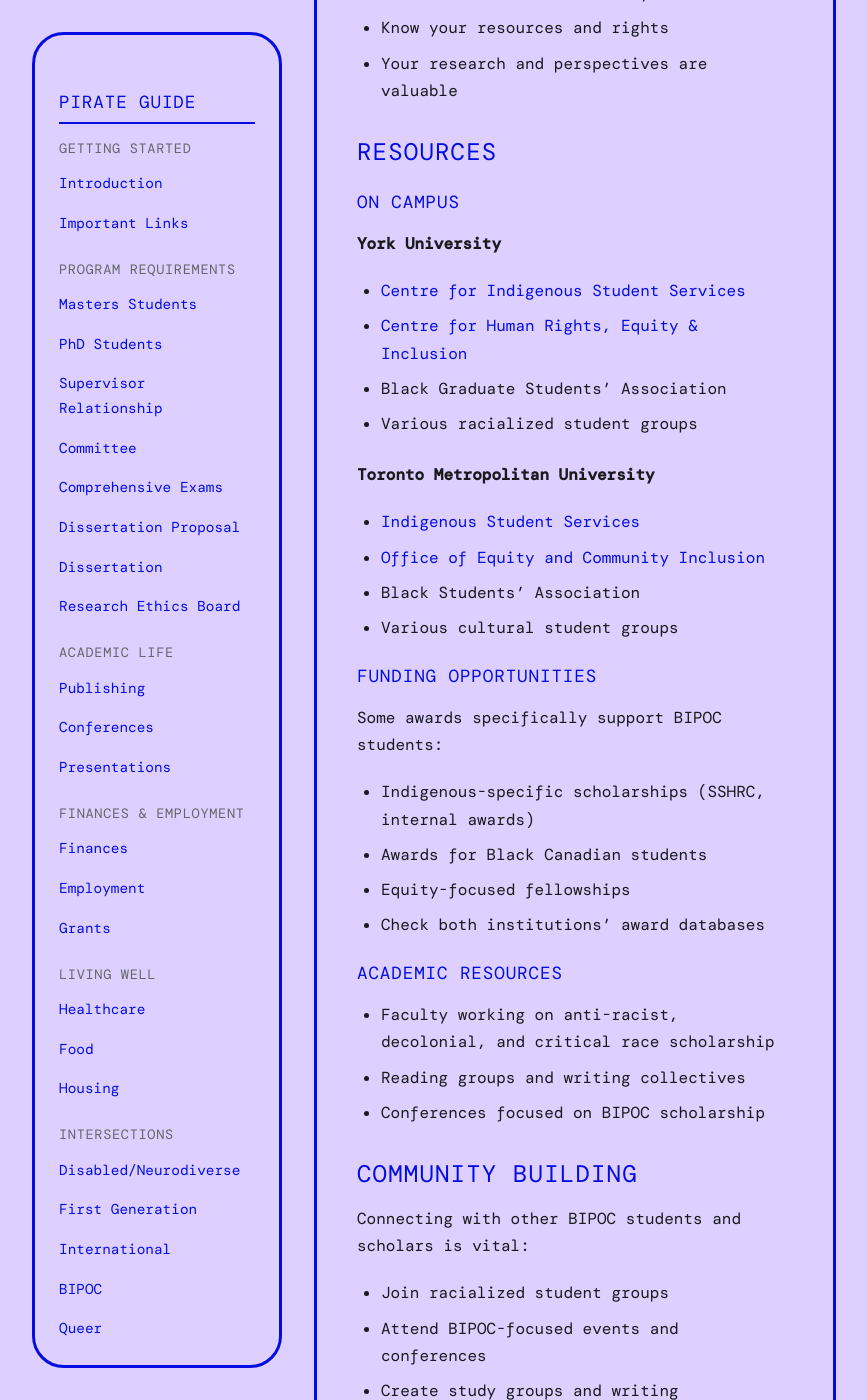
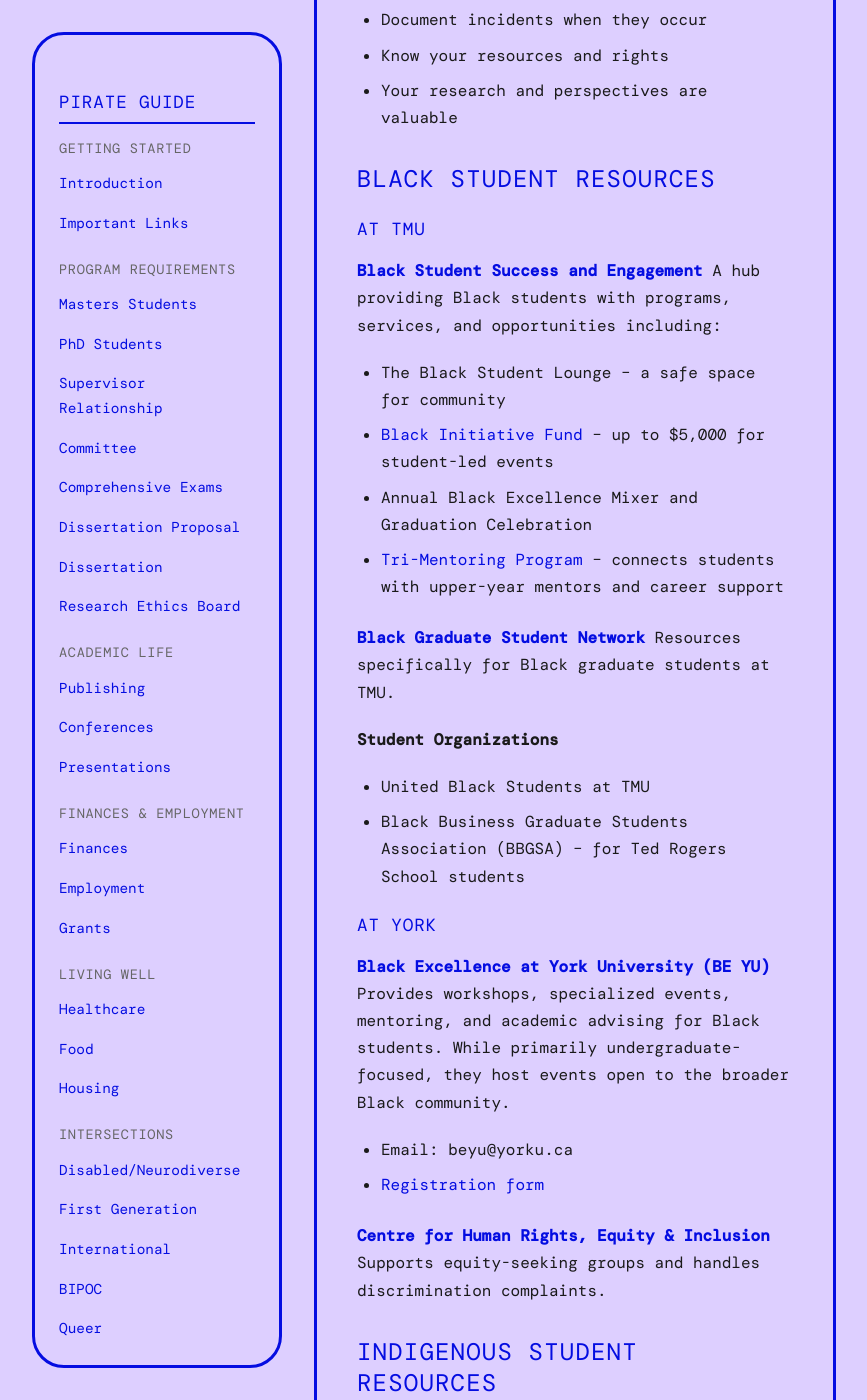
Before and after one commit to iowyth/sorce, a Jekyll site: the page built from _wiki/intersections/bipoc.md, in a window 1280 px wide and 1400 px high, scrolled down 1323 px. Shown: the whole window, without its empty margins (206-1073 px from the left). Built offline with Jekyll 4.4.1, drawn with Linux system fonts in a browser that asks for light colours; some web fonts are replaced; comment, search, counter and statistics services are not loaded; some of the changed text lies outside the part shown.

Commit message:
Replace generic BIPOC page with real York/TMU resources
- Add specific Black student resources: TMU Black Student Success and Engagement,
  Black Graduate Student Network, BE YU at York
- Add Indigenous resources: Gdoo-maawnjidimi Mompii at TMU, CISS at York with
  actual contact info and services
- Add real funding: TMU Black Graduate Student Awards (Fellowship k,
  Scholarship k, Bursary), Indigenous Graduate Scholarship, SAGE Award,
  TFA awards, Bennett Family Scholarship at York
- Add Indigenous and Black Flourishing Fund, MEIE BIPOC Award
- Include actual staff contacts and AwardSpring application info
- Remove generic placeholders like 'various cultural student groups'

Co-Authored-By: Claude Opus 4.5 <noreply@anthropic.com>

```diff
--- a/_wiki/intersections/bipoc.md
+++ b/_wiki/intersections/bipoc.md
@@ -4,7 +4,7 @@ permalink: /wiki/intersections/bipoc/
 section: Intersections
 ---
 
-Black, Indigenous, and People of Colour (BIPOC) students navigate academia while often facing systemic barriers, microaggressions, and additional labour. This section gathers resources and advice.
+Black, Indigenous, and People of Colour (BIPOC) students navigate academia while often facing systemic barriers, microaggressions, and additional labour. This section gathers resources specific to York and TMU.
 
 ## Navigating the Academy
 
@@ -28,58 +28,136 @@ BIPOC students often face:
 - Know your resources and rights
 - Your research and perspectives are valuable
 
-## Resources
+## Black Student Resources
 
-### On Campus
+### At TMU
 
-**York University**
-- [Centre for Indigenous Student Services](https://aboriginal.info.yorku.ca/)
-- [Centre for Human Rights, Equity & Inclusion](https://rights.info.yorku.ca/)
-- Black Graduate Students' Association
-- Various racialized student groups
+**[Black Student Success and Engagement](https://www.torontomu.ca/black-student-success/)**
+A hub providing Black students with programs, services, and opportunities including:
+- The Black Student Lounge – a safe space for community
+- [Black Initiative Fund](https://www.torontomu.ca/black-student-success/get-involved/) – up to $5,000 for student-led events
+- Annual Black Excellence Mixer and Graduation Celebration
+- [Tri-Mentoring Program](https://www.torontomu.ca/black-student-success/get-involved/) – connects students with upper-year mentors and career support
 
-**Toronto Metropolitan University**
-- [Indigenous Student Services](https://www.torontomu.ca/indigenous-student-services/)
-- [Office of Equity and Community Inclusion](https://www.torontomu.ca/equity/)
-- Black Students' Association
-- Various cultural student groups
+**[Black Graduate Student Network](https://www.torontomu.ca/black-student-network/grad-students/)**
+Resources specifically for Black graduate students at TMU.
 
-### Funding Opportunities
+**Student Organizations**
+- United Black Students at TMU
+- Black Business Graduate Students Association (BBGSA) – for Ted Rogers School students
 
-Some awards specifically support BIPOC students:
-- Indigenous-specific scholarships (SSHRC, internal awards)
-- Awards for Black Canadian students
-- Equity-focused fellowships
-- Check both institutions' award databases
+### At York
 
-### Academic Resources
+**[Black Excellence at York University (BE YU)](https://students.yorku.ca/be-yu)**
+Provides workshops, specialized events, mentoring, and academic advising for Black students. While primarily undergraduate-focused, they host events open to the broader Black community.
+- Email: beyu@yorku.ca
+- [Registration form](https://forms.students.yorku.ca/view.php?id=68196)
 
-- Faculty working on anti-racist, decolonial, and critical race scholarship
-- Reading groups and writing collectives
-- Conferences focused on BIPOC scholarship
+**[Centre for Human Rights, Equity & Inclusion](https://rights.info.yorku.ca/)**
+Supports equity-seeking groups and handles discrimination complaints.
 
-## Community Building
+## Indigenous Student Resources
 
-Connecting with other BIPOC students and scholars is vital:
+### At TMU
 
-- Join racialized student groups
-- Attend BIPOC-focused events and conferences
-- Create study groups and writing collectives
-- Support each other
-- Celebrate your successes
+**[Gdoo-maawnjidimi Mompii Indigenous Student Services](https://www.torontomu.ca/indigenous-student-services/)**
+"We Gather Here" – culturally supportive programs balancing academic excellence with traditional teachings and culture.
 
-## Reporting and Addressing Concerns
+Services include:
+- One-on-one academic support from undergraduate to graduate level
+- Help with funding applications and Indigenous sponsorship
+- Cultural programming and community events
+
+**Contacts:**
+- Diane Simone (Learning Support Facilitator): dsimone@torontomu.ca
+- Bradley Gibson (Indigenous Academic Support Advisor): bradley.gibson@torontomu.ca
+- Sloan (Joanne) Miller (Scholarships): sloan.miller@torontomu.ca
+
+### At York
+
+**[Centre for Indigenous Student Services (CISS)](https://aboriginal.info.yorku.ca/)**
+Supports the academic, spiritual, physical, and emotional well-being of Indigenous students.
+
+Services include:
+- Academic and personal counselling
+- Elder-on-Campus Program with Knowledge Keeper Amy Desjarlais
+- Cultural workshops (ribbon skirts, moccasins, beading, hand drums)
+- Laptop lending program
+- Liaison with First Nation communities and funding assistance
+
+**Skennen'kó:wa Gamig** – a log cabin, tipi, and sweat lodge providing dedicated community space.
+
+**Hours:** Monday–Friday, 10am–4pm (Summer: 10am–3:30pm)
+Contact: Randy Pitawanakwat (Coordinator) at rpitawan@yorku.ca
+
+## Funding for Black Graduate Students
+
+### TMU Black Graduate Student Awards
+
+The [Yeates School of Graduate and Postdoctoral Studies](https://www.torontomu.ca/black-graduate-student-awards/) offers several awards for Black graduate students:
+
+- **Black Graduate Student Fellowship** – up to $15,000 annually for full-time research-based students (MA or PhD) with minimum 3.0 GPA
+- **Black Graduate Student Scholarship** – two awards of $5,000 each
+- **Black Graduate Student Bursary** – up to five bursaries between $1,000–$5,000 each
+
+Apply via [AwardSpring](https://torontomu.awardspring.ca/) using your TMU credentials. Results announced mid-September.
+
+### TMU Ted Rogers School Awards
+
+- **Ted Rogers MBA Black Graduate Leadership Award** – deadline January 19, 2026 (email mba@torontomu.ca)
+
+### York University
+
+- **Bennett Family Graduate Scholarship for Black and Indigenous Students** – available at MA and PhD levels
+
+Check York's [Faculty of Graduate Studies awards page](https://www.yorku.ca/gradstudies/students/awards-and-scholarships/) for current opportunities.
+
+## Funding for Indigenous Graduate Students
+
+### TMU Indigenous Graduate Student Awards
+
+Available through the [Yeates School of Graduate and Postdoctoral Studies](https://www.torontomu.ca/graduate/future-students/financing-your-studies/scholarships-awards/indigenous-graduate-scholarship/):
+
+- **Indigenous Graduate Scholarship** – for full-time students with minimum 3.0 GPA who self-identify as Indigenous
+- **Supporting Aboriginal Graduate Enhancement (SAGE) Award** – encourages Indigenous students to pursue graduate studies
+- **Ted Rogers MBA Indigenous Graduate Leadership Awards** – for MBA students demonstrating leadership, community involvement, and financial need
+- **FCS Indigenous Student Success Awards** – for students showing commitment to Indigenous communities
+
+Apply via [AwardSpring](https://torontomu.awardspring.ca/).
+
+### Toronto Metropolitan Faculty Association Awards
+
+- **TFA Indigenous Graduate Student Award** – $3,000 for students demonstrating commitment to social justice or labour relations
+- **TFA Black-identified Graduate Student Award** – for students fostering connection with Black community
+
+### York University
+
+- **Bennett Family Graduate Scholarship for Black and Indigenous Students** – MA and PhD levels
+- **IBET Momentum Fellowship** – for Indigenous and Black PhD students in engineering (Faculty of Engineering and Architectural Science partnership)
+
+Contact CISS at rpitawan@yorku.ca for help navigating funding and Band/Tribal Council support.
+
+## Additional Funding Opportunities
+
+**[Indigenous and Black Flourishing Fund](https://www.torontomu.ca/social-innovation/)** (TMU Office of Social Innovation)
+Up to $5,000 for Indigenous and Black students (undergraduate, graduate, continuing education) and postdoctoral researchers for individual and community-engaged initiatives.
+
+**MEIE BIPOC Award** (TMU Master of Engineering Innovation and Entrepreneurship)
+$20,000 over 4 terms for BIPOC students demonstrating proficiency in emerging technologies (IoT, AI, Data Science) to solve community problems.
+
+## Equity Offices
 
 If you experience discrimination or harassment:
 
-- Document what happened
-- Reach out to trusted faculty or staff
-- Contact equity offices
-- Know formal complaint processes
-- Seek support from community
+**TMU**
+- [Office of Equity and Community Inclusion](https://www.torontomu.ca/equity/)
+- [TMSU Equity Service Centres](https://www.torontomu.ca/equity/) – including BIPOC Students' Collective
 
-You have the right to a learning environment free from discrimination.
+**York**
+- [Centre for Human Rights, Equity & Inclusion](https://rights.info.yorku.ca/)
+
+Document what happened, reach out to trusted faculty or staff, and know your formal complaint processes. You have the right to a learning environment free from discrimination.
 
 ---
 
-*This section should be led by BIPOC students. Edit this page to contribute your experience.*
+*This section should be led by BIPOC students. [Edit this page](https://github.com/iowyth/sorce/edit/main/_wiki/intersections/bipoc.md) to contribute your experience and add resources.*
```
